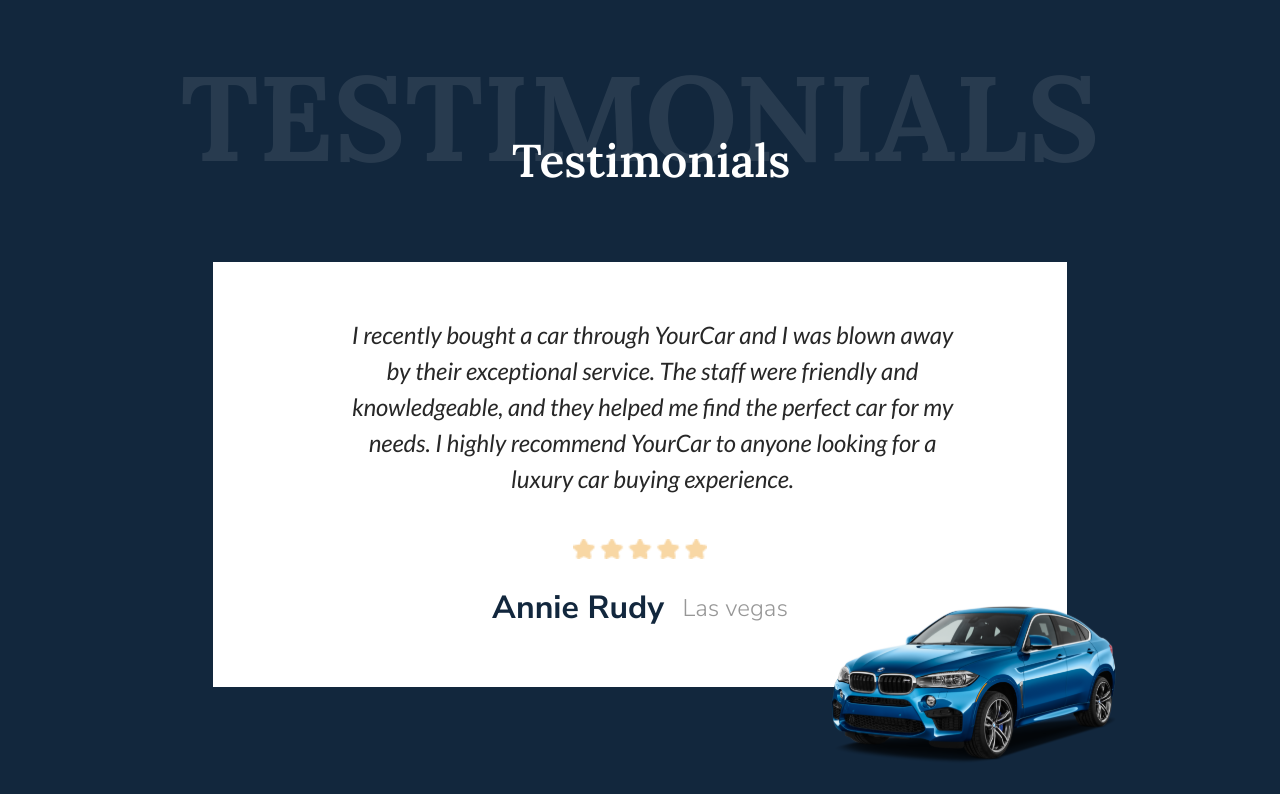
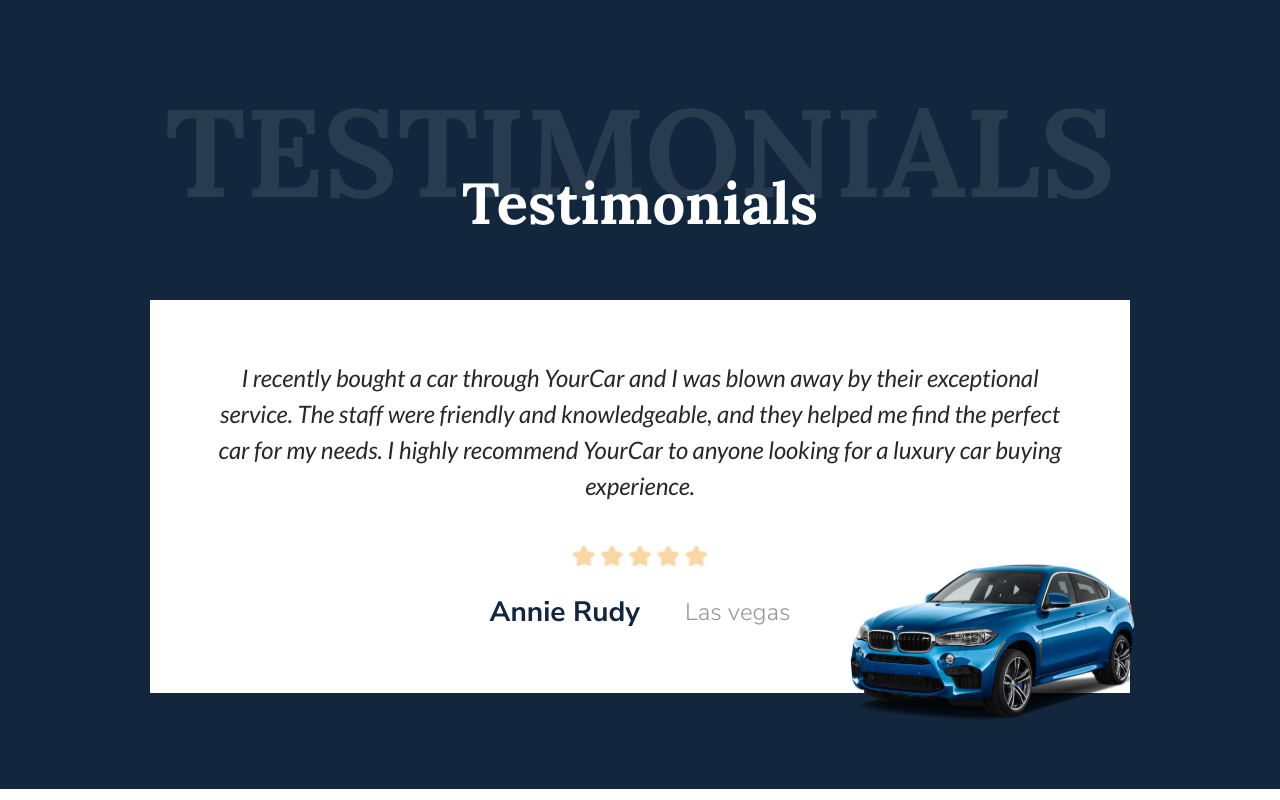
Before and after one commit to Abdurahman-05/YourCar-project, a React (Vite) app: page / in a window 1280 px wide. Shown: the part 4740-5540 px from the top of the page. Built offline with nearby package versions, Linux system fonts and the light colour scheme.

Commit message:
updating testimonials page a

```diff
--- a/src/App.jsx
+++ b/src/App.jsx
@@ -4,12 +4,12 @@
 // import Car from './component/Car.jsx'
 // import OneCar from './component/OneCar.jsx'
 // import CarSlick from './component/carSlick.jsx'
-import Silk from './page/Silk.jsx';
-import Cars from './page/Cars.jsx'
+import Silk from "./page/Silk.jsx";
+import Cars from "./page/Cars.jsx";
 import Contact from "./page/Contact.jsx";
 import Brand from "./page/Brand.jsx";
 import CarGallery from "./page/CarGallery.jsx";
-import Testimonials from "./page/Testimonials.jsx";
+import Testimonials from "./page/testimonials/Testimonials.jsx";
 import Service from "./page/Service.jsx";
 import Title from "./component/Title.jsx";
 import About from "./page/About.jsx";
--- a/src/page/Testimonials.jsx
+++ /dev/null
@@ -1,62 +0,0 @@
-import React from "react";
-import Car from "../assets/comment/car4.svg";
-import Star from "../assets/comment/Star.png";
-import Title from "../component/Title";
-const Testimonials = () => {
-  return (
-    <div className=" w-full h-fit font-lora   font-bold text-white bg-secondary py-16 ">
-      <div className="flex flex-col  relative  mb-[55px]">
-        <div
-          className={`md:text-[100px] lg:text-[120px] text-[45px] font-lora text-center text-[#EBEBEB] md:text-[#EBEBEB] font-bold opacity-10`}
-        >
-          TESTIMONIALS
-        </div>
-        <p
-          className={`md:text-[46px] text-[24px] font-lora text-white font-semibold absolute md:bottom-[12px] bottom-[0px] left-[40%]`}
-        >
-          Testimonials
-        </p>
-      </div>
-
-      <div className="relative w-2/3 mx-auto pb-[43px]">
-        <div className="py-[55px]     flex flex-col justify-center items-center   bg-white relative">
-          <p
-            className="font-medium font-lato italic text-[#272727]
-          text-center  leading-[36px] text-[24px] mr-[110px] ml-[135px] mb-[42px]"
-          >
-            I recently bought a car through YourCar and I was blown away by
-            their exceptional service. The staff were friendly and
-            knowledgeable, and they helped me find the perfect car for my needs.
-            I highly recommend YourCar to anyone looking for a luxury car buying
-            experience.
-          </p>
-
-
-          <div className="mb-[25px]">
-            <img src={Star} className="h-[20px]" alt="" />
-          </div>
-
-          <div className="flex flex-col justify-center items-center md:flex-row text-black space-x-[18.4px] font-nunito  ">
-            <p className="text-secondary font-bold text-[32px]">Annie Rudy</p>
-            <p className="text-[#979797] font-light text-[24px] ">Las vegas</p>
-          </div>
-        </div>
-        <div className=" w-[104px]  md:w-[360px] absolute bottom-[2px] right-[-34px] md:bottom-[-70px] md:right-[-96px]">
-          <img src={Car} className=" z-40 " alt="" />
-        </div>
-      </div>
-    </div>
-
-
-//     <div class="relative w-full sm:w-80 md:w-96 lg:w-1/2 h-64 bg-gray-200">
-//   {/* <!-- Your content goes here --> */}
-
-//   <div class="absolute bottom-0 right-0 p-2 bg-blue-500 text-white">
-//     Overlap Content
-//   </div>
-// </div>
-
-  );
-};
-
-export default Testimonials;
--- /dev/null
+++ b/src/page/testimonials/Testimonials.jsx
@@ -0,0 +1,26 @@
+import React from "react";
+import Car from "../../assets/comment/car4.svg";
+import Star from "../../assets/comment/Star.png";
+import Title from "../../component/Title";
+import Testimonial from "./testimonial";
+const Testimonials = () => {
+  return (
+    <div className="w-full py-24 font-bold text-white h-fit font-lora bg-secondary">
+      <div className="flex flex-col  mb-[55px]">
+        <h1 className="font-bold font-lora text-center text-[40px]   sm:text-[72px] md:text-[90px]  text-[#EBEBEB] opacity-10 lg:text-[124px]">
+          TESTIMONIALS
+        </h1>
+        <div className="relative font-lora">
+          <h1 className="absolute  text-white font-bold font-lora text-[32px] top-[-38px] left-[50%] sm:top-[-55px] sm:text-[42px]  md:top-[-70px] md:text-[50px]  lg:text-[58px] lg:top-[-85px]  transform -translate-x-1/2">
+            Testimonials
+          </h1>
+        </div>
+      </div>
+
+     <Testimonial/>
+
+    </div>
+  );
+};
+
+export default Testimonials;
--- /dev/null
+++ b/src/page/testimonials/testimonial.jsx
@@ -0,0 +1,36 @@
+import React from "react";
+import Car from "../../assets/comment/car4.svg";
+import Star from "../../assets/comment/Star.png";
+import Title from "../../component/Title";
+
+const testimonial = () => {
+  return (
+    <>
+      <div className=" bg-white relative  mx-[30px] py-[60px] [@media(min-width:850px)]:mx-[150px]">
+        <p
+          className="font-medium font-lato italic text-[#272727]
+          text-center  leading-[25px] text-[15px] md:text-[24px] md:leading-[36px] mx-[65px] mb-[42px] "
+        >
+          I recently bought a car through YourCar and I was blown away by their
+          exceptional service. The staff were friendly and knowledgeable, and
+          they helped me find the perfect car for my needs. I highly recommend
+          YourCar to anyone looking for a luxury car buying experience.
+        </p>
+
+        <div className="mb-[25px] flex justify-center">
+          <img src={Star} className="h-[20px]" alt="" />
+        </div>
+
+        <div className="flex flex-col justify-center items-center md:flex-row text-black  md:space-x-[45px] font-nunito  ">
+          <p className="text-secondary font-bold text-[22px] md:text-[28px]">Annie Rudy</p>
+          <p className="text-[#979797] font-light text-[16px] md:text-[24px] ">Las vegas</p>
+        </div>
+      <div className=" w-[104px] h-[69px]  md:w-[342px] md:h-[227px] md:left-[86%] md:bottom-[-65px]  absolute bottom-[-20px] left-[94%] trasform -translate-x-1/2">
+        <img src={Car} className="z-40" alt="" />
+      </div>
+      </div>
+    </>
+  );
+};
+
+export default testimonial;
```
